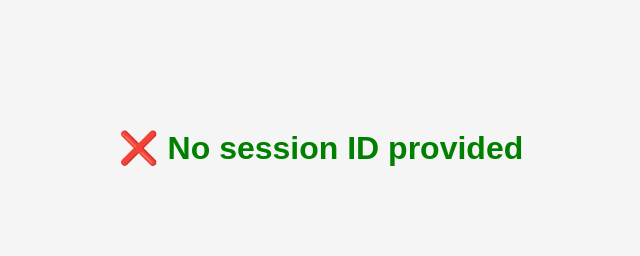
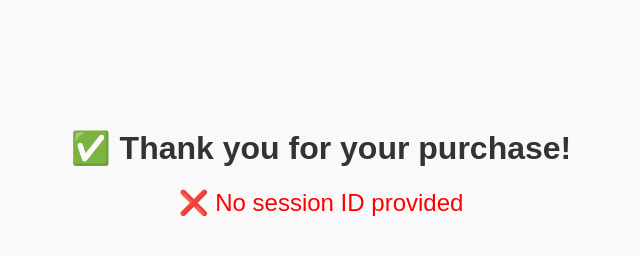
Before and after one commit to Santel916/growmagplants-site, a plain HTML site: page succes.html in a window 1280 px wide. Shown: the whole page, without its empty margins (319-959 px from the left). Drawn offline with Linux system fonts and the light colour scheme.

Commit message:
Update succes.html
Signed-off-by: Santel916 <relsdssdsds@gmail.com>

```diff
--- a/succes.html
+++ b/succes.html
@@ -1,43 +1,39 @@
 <!DOCTYPE html>
-<html>
+<html lang="en">
 <head>
-  <title>Payment Successful</title>
+  <meta charset="UTF-8">
+  <title>Payment Success</title>
   <style>
     body {
       font-family: Arial, sans-serif;
-      background: #f5f5f5;
       text-align: center;
       padding-top: 100px;
+      background-color: #f9f9f9;
+      color: #333;
     }
-    h1 {
-      color: green;
+    .message {
+      font-size: 24px;
+      margin-top: 20px;
+    }
+    .error {
+      color: red;
     }
   </style>
 </head>
 <body>
-  <h1>✅ Payment Successful!</h1>
-  <p>Thank you for your purchase. You will receive your product shortly.</p>
+  <h1>✅ Thank you for your purchase!</h1>
+  <div class="message" id="statusMessage"></div>
 
   <script>
     const params = new URLSearchParams(window.location.search);
-    const sessionId = params.get("session_id");
+    const sessionId = params.get('session_id');
+    const messageDiv = document.getElementById('statusMessage');
 
     if (!sessionId) {
-      document.body.innerHTML = '<h1>❌ No session ID provided</h1>';
+      messageDiv.textContent = '❌ No session ID provided';
+      messageDiv.classList.add('error');
     } else {
-      fetch(`/confirm-payment?session_id=${sessionId}`)
-        .then(res => res.json())
-        .then(data => {
-          if (data.success) {
-            console.log("✅ Payment sent to Discord");
-          } else {
-            document.body.innerHTML = '<h1>❌ Failed to confirm payment</h1>';
-          }
-        })
-        .catch(err => {
-          console.error("Fetch error:", err);
-          document.body.innerHTML = '<h1>❌ Error confirming payment</h1>';
-        });
+      messageDiv.textContent = `Your payment session ID is: ${sessionId}`;
     }
   </script>
 </body>
```
